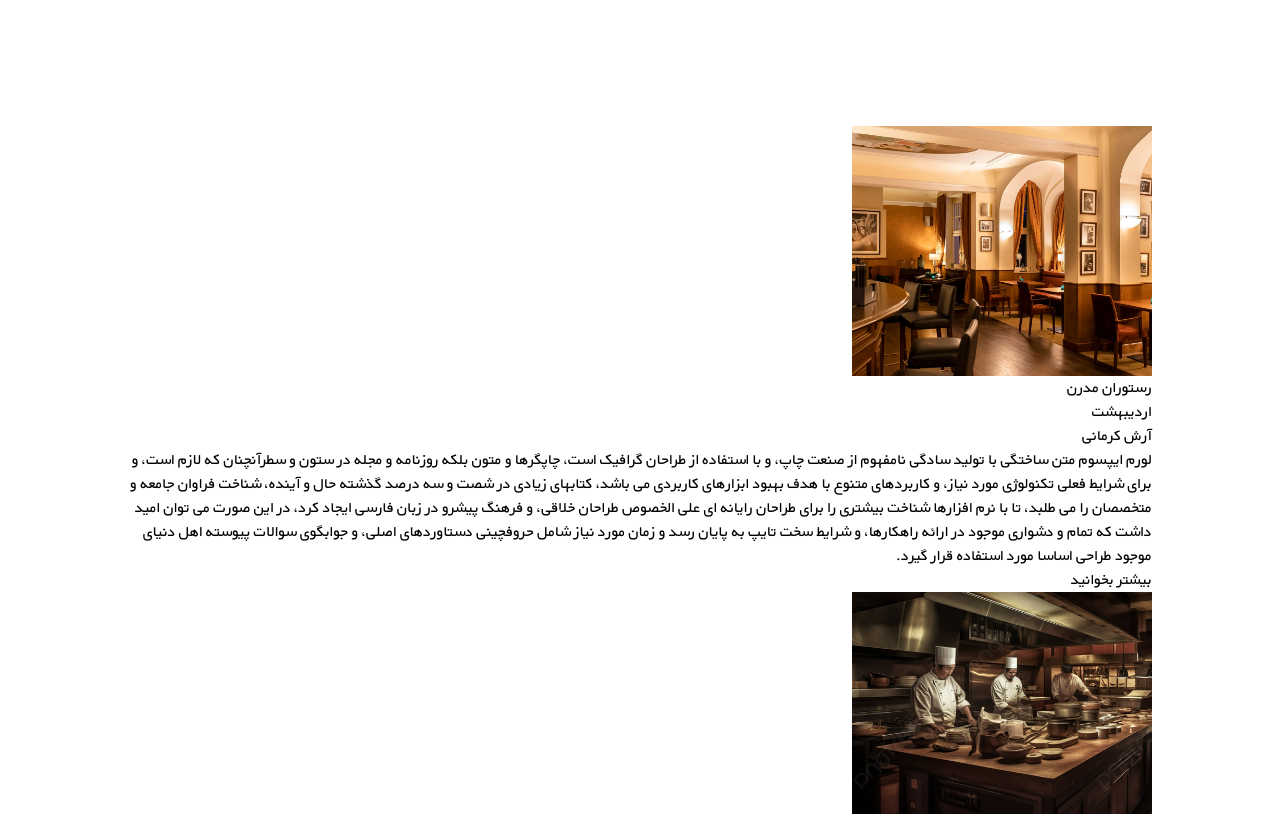
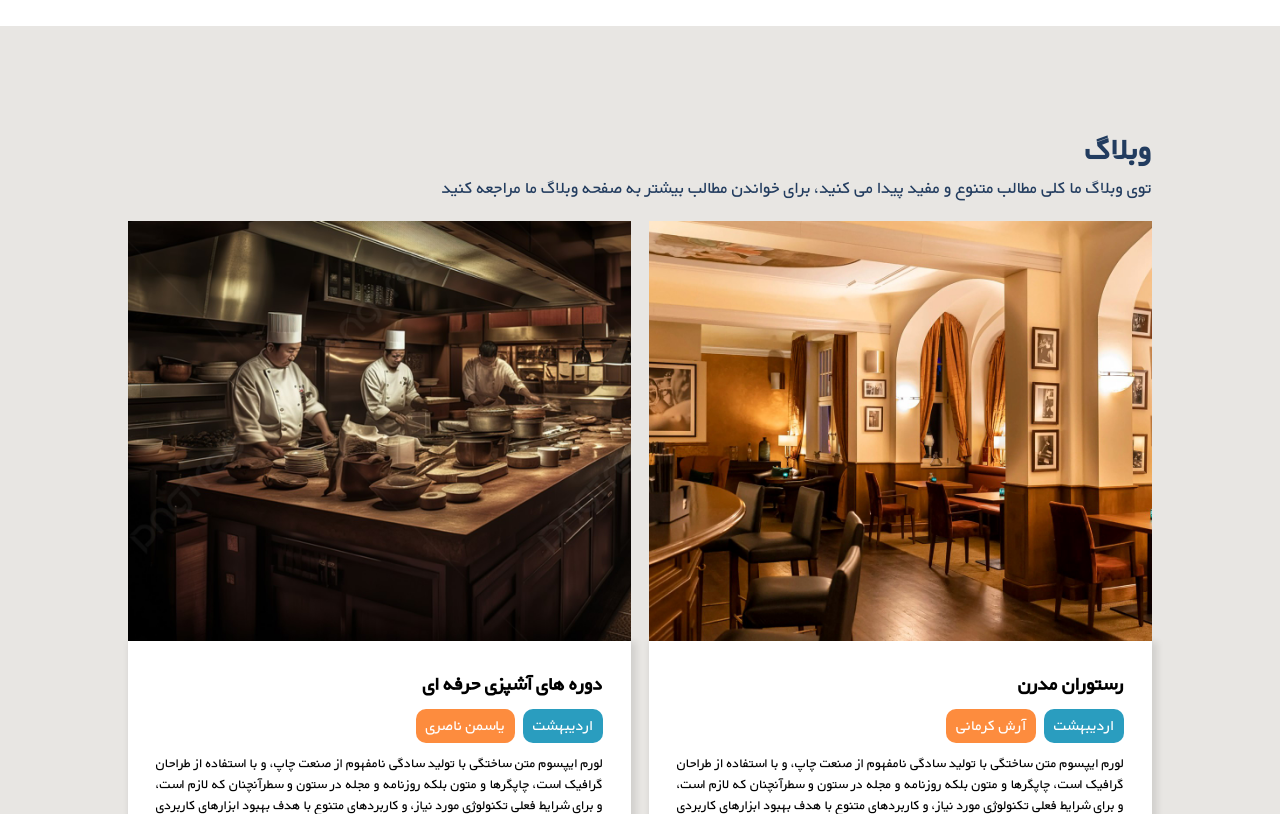
Before and after one commit to behnamhamidi1991/foodcourt, a Next.js app: page / in a window 1280 px wide. Shown: the part 2600-3414 px from the top of the page. Built offline with nearby package versions, Linux system fonts and the light colour scheme.

Commit message:
Blog Section Done

```diff
--- a/src/components/Blog/Blog.jsx
+++ b/src/components/Blog/Blog.jsx
@@ -7,13 +7,24 @@ import Link from "next/link";
 const Blog = () => {
   return (
     <div className="blog-container">
-      <div className="blog-header"></div>
+      <div className="blog-header">
+        <h2>وبلاگ</h2>
+        <p>
+          توی وبلاگ ما کلی مطالب متنوع و مفید پیدا می کنید، برای خواندن مطالب
+          بیشتر به صفحه وبلاگ ما مراجعه کنید
+        </p>
+      </div>
 
       <div className="post-container">
         {blogPost.map((post) => (
           <div key={post.id} className="post-box">
             <div className="img-container">
-              <Image src={post.blogImg} width={300} alt={post.title} />
+              <Image
+                className="post-image"
+                src={post.blogImg}
+                width={300}
+                alt={post.title}
+              />
             </div>
             <div className="blog-content">
               <div className="details">
@@ -21,8 +32,8 @@ const Blog = () => {
                   <h3>{post.title}</h3>
                 </div>
                 <div className="author-date">
-                  <p>{post.date}</p>
-                  <p>{post.author}</p>
+                  <p className="date">{post.date}</p>
+                  <p className="author">{post.author}</p>
                 </div>
               </div>
 
--- a/src/components/Blog/blog.scss
+++ b/src/components/Blog/blog.scss
@@ -1,3 +1,89 @@
+:root {
+  --primary-color: #223c5f;
+  --green-color: #2a9dbf;
+  --orange: #fd8c3e;
+  --light-orange: #fa9e64;
+  --light: #e8e5e0;
+  --brown: #bab1a0;
+}
+
 .blog-container {
   padding: 100px 10%;
+  background-color: var(--light);
+
+  .blog-header {
+    h2 {
+      font-size: 32px;
+      color: var(--primary-color);
+      font-weight: 900;
+    }
+
+    p {
+      font-size: 18px;
+      color: var();
+      margin-bottom: 20px;
+      color: var(--primary-color);
+    }
+  }
+
+  .post-container {
+    display: grid;
+    grid-template-columns: repeat(auto-fit, minmax(380px, auto));
+    grid-gap: 18px;
+    .post-box {
+      background-color: #fff;
+      .img-container {
+        .post-image {
+          width: 100%;
+        }
+      }
+      .blog-content {
+        padding: 28px;
+        box-shadow: 3px 3px 7px 2px rgba(0, 0, 0, 0.1);
+        .details {
+          .postTitle {
+            font-size: 20px;
+            font-weight: 900;
+          }
+          .author-date {
+            display: flex;
+            margin: 10px 0;
+            gap: 8px;
+            .date {
+              background-color: var(--green-color);
+              color: #fff;
+              padding: 5px 10px;
+              border-radius: 10px;
+            }
+            .author {
+              background-color: var(--orange);
+              color: #fff;
+              padding: 5px 10px;
+              border-radius: 10px;
+            }
+          }
+        }
+        .content p {
+          font-size: 14px;
+          text-align: justify;
+        }
+
+        .button {
+          margin-top: 20px;
+          background-color: var(--primary-color);
+          color: #fff;
+          width: fit-content;
+          padding: 8px 15px;
+          border: none;
+          border-radius: 6px;
+          cursor: pointer;
+          transition: all ease-in-out 0.1s;
+          &:hover {
+            background-color: var(--light);
+            color: #333;
+          }
+        }
+      }
+    }
+  }
 }
```
